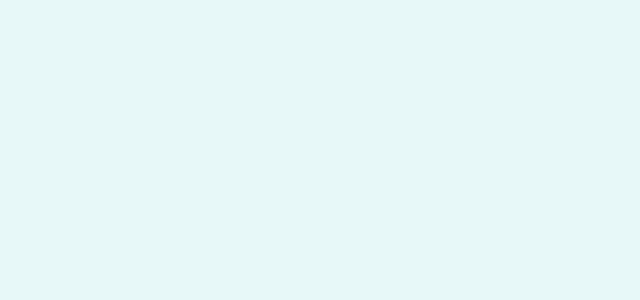
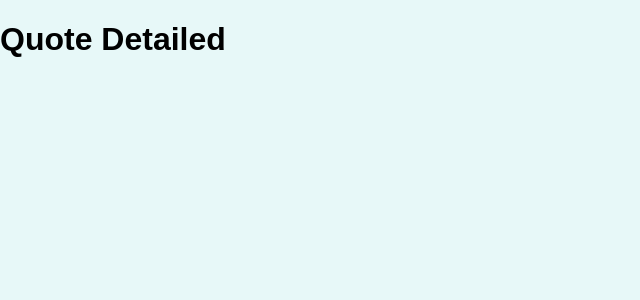
Before and after one commit to AlbertoRoldanUX-code/quotes, a React (Create React App) app: page /quote-detailed in a window 1280 px wide. Shown: the top 300 px of the page, without its empty margins (0-640 px from the left). Built offline with nearby package versions, Linux system fonts and the light colour scheme.

Commit message:
Create Quote Detailed page

```diff
--- a/src/App.js
+++ b/src/App.js
@@ -1,11 +1,15 @@
 import AllQuotes from './pages/AllQuotes';
 import { Route } from 'react-router-dom';
+import QuoteDetailed from './pages/QuoteDetailed';
 
 function App() {
   return (
     <div>
       <Route path='/all-quotes'>
         <AllQuotes />
+      </Route>
+      <Route path='/quote-detailed'>
+        <QuoteDetailed />
       </Route>
     </div>
   );
@@ -25,7 +29,7 @@ export default App;
 // 10º When adding a comment, show loading spinner, and display under the Add a Comment button.
 // 11º On the All Quotes page, when clicking on Sort Ascending, it sorts the array and the button changes to Sort Descending and viceversa.
 //////////// 12º Create All Quotes page.
-// 13º Create Quote Detailed page.
+//////////// 13º Create Quote Detailed page.
 // 14º When clicking on a single quote, go to Quote Detailed page.
 // 15º Create Add Quote page.
 // 16º Write all the routing code the register the page components.
--- /dev/null
+++ b/src/pages/QuoteDetailed.js
@@ -0,0 +1,11 @@
+import React from 'react';
+
+function QuoteDetailed() {
+  return (
+    <div>
+      <h1>Quote Detailed</h1>
+    </div>
+  );
+}
+
+export default QuoteDetailed;
```
Also changed, not shown: src/QuoteDetailed.module.css (added), 1 other file (tests, documents, lock files or other folders).
